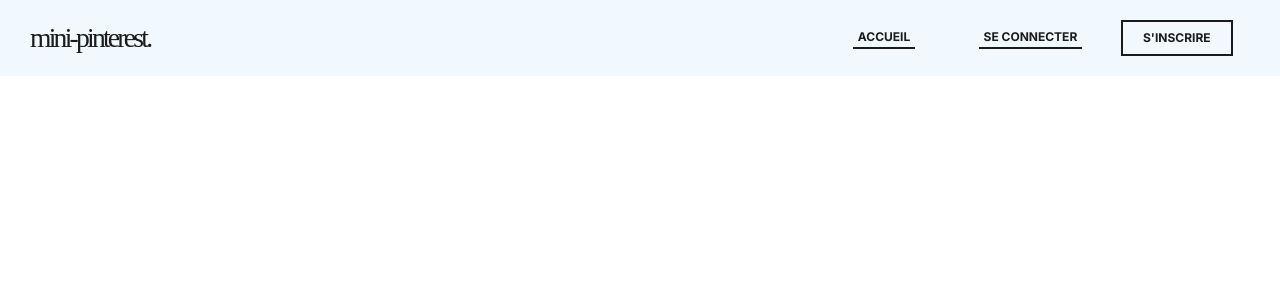
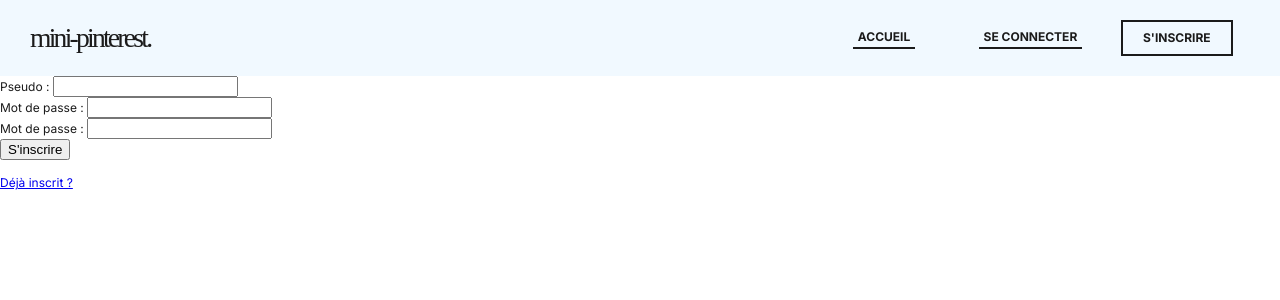
Before and after one commit to Anh-Kiet-VO/BDW1-Projet, a PHP site: page /inscription.php in a window 1280 px wide. Shown: the top 300 px of the page. Run offline with PHP 8.4, Linux system fonts and the light colour scheme; some web fonts are replaced.

Commit message:
ajout inscription

```diff
--- a/inscription.php
+++ b/inscription.php
@@ -2,7 +2,32 @@
 
 <?php
 
-//à compléter
+session_start();
+require_once 'php/bd.php';
+require_once 'php/utilisateur.php';
+
+$stateMsg = "";
+
+if (isset($_POST["valider"])) {
+    $pseudo = $_POST["pseudo"];
+    $hashMdp = md5($_POST["mdp"]);
+    $hashConfirmMdp = md5($_POST["confirmMdp"]);
+
+    $link = getConnection($dbHost, $dbUser, $dbPwd, $dbName);
+
+    $available = checkAvailability($pseudo, $link);
+
+    if ($hashMdp == $hashConfirmMdp) {
+        if ($available) {
+            register($pseudo, $hashMdp, $link);
+            header('Location: index.php?subscribe=yes');
+        } else {
+            $stateMsg = "Le pseudo demand&eacute; est d&eacute;j&agrave; utilis&eacute;";
+        }
+    } else {
+        $stateMsg = "Les mots de passe ne correspondent pas, veuillez r&eacute;essayer";
+    }
+}
 
 ?>
 
@@ -19,6 +44,20 @@
 
   <div class="navigation"><span class="logo">mini-pinterest.</span><a class="boutonNav" href="./index.php">accueil</a> <a class="boutonNav" href="./connexion.php">se connecter</a> <a class="boutonInscrip" href="./inscription.php">s'inscrire</a></div>
 
+  <div class="loginBanner">
+      <div class="errorMsg"><?php echo $stateMsg; ?></div>
+      <form action="inscription.php" method="POST">
+          <div class="formRegister">
+            <div class="loginInfo"><label for="pseudo">Pseudo : </label><input id="pseudo "type="text" name="pseudo"></div>
+            <div class="loginInfo"><label for"mdp">Mot de passe : </label><input type="password" name="mdp"></div>
+            <div class="loginInfo"><label for"mdp">Mot de passe : </label><input type="password" name="confirmMdp"></div>
+            <div><input class="button" type="submit" name="valider" value="S'inscrire"></div>
+          </div>
+      </form>
+      <br />
+      <a href="index.php">Déjà inscrit ?</a>
+  </div>
+
 </body>
 
 </html>
--- a/php/utilisateur.php
+++ b/php/utilisateur.php
@@ -4,7 +4,7 @@
 retourne vrai si le pseudo est disponible (pas d'occurence dans les données existantes), faux sinon*/
 function checkAvailability($pseudo, $link)
 {
-    $query = "SELECT u.pseudo FROM utilisateur u WHERE u.pseudo = '". $pseudo ."';";
+    $query = "SELECT U.pseudo FROM Utilisateur U WHERE U.pseudo = '". $pseudo ."';";
     $result = executeQuery($link, $query);
     return mysqli_num_rows($result) == 0;
 }
@@ -13,10 +13,7 @@ function checkAvailability($pseudo, $link)
 array('red', 'green', 'blue', 'black', 'yellow', 'orange') et enregistre le nouvel utilisateur dans la relation utilisateur via la connexion*/
 function register($pseudo, $hashPwd, $link)
 {
-    $colors = array('#7247c1', '#c6397b', '#379ee2', '#7fcd43', '#ffc62e', '#ec412e');
-    $index = rand(0, 5);
-    $color = $colors[$index];
-    $query = "INSERT INTO utilisateur VALUES ('". $pseudo ."', '". $hashPwd ."', '". $color ."', 'disconnected');";
+    $query = "INSERT INTO Utilisateur VALUES ('". $pseudo ."', '". $hashPwd ."', 'disconnected', 'user');";
     executeUpdate($link, $query);
 }
 
@@ -24,14 +21,14 @@ function register($pseudo, $hashPwd, $link)
 utilisateur via la connexion*/
 function setConnected($pseudo, $link)
 {
-    $query = "UPDATE utilisateur SET etat = 'connected' WHERE pseudo = '" . $pseudo . "';";
+    $query = "UPDATE Utilisateur SET etat = 'connected' WHERE pseudo = '" . $pseudo . "';";
     executeUpdate($link, $query);
 }
 
 /*Cette fonction prend en entrée un pseudo et mot de passe et renvoie vrai si l'utilisateur existe (au moins un tuple dans le résultat), faux sinon*/
 function getUser($pseudo, $hashPwd, $link)
 {
-    $query = "SELECT * FROM utilisateur u WHERE u.pseudo = '" . $pseudo . "' AND u.mdp = '" . $hashPwd . "';";
+    $query = "SELECT * FROM Utilisateur U WHERE U.pseudo = '" . $pseudo . "' AND U.mdp = '" . $hashPwd . "';";
     $result = executeQuery($link, $query);
     return mysqli_num_rows($result) >= 1;
 }
@@ -39,7 +36,7 @@ function getUser($pseudo, $hashPwd, $link)
 /*Cette fonction renvoie un tableau (array) contenant tous les pseudos d'utilisateurs dont l'état est 'connected'*/
 function getConnectedUsers($link)
 {
-    $query = "SELECT u.pseudo FROM utilisateur u WHERE u.etat = 'connected';";
+    $query = "SELECT U.pseudo FROM Utilisateur U WHERE U.etat = 'connected';";
     $usersList = array();
     foreach ($link->query($query) as $row) {
         $usersList[] = $row['pseudo'];
@@ -51,15 +48,6 @@ function getConnectedUsers($link)
 utilisateur via la connexion*/
 function setDisconnected($pseudo, $link)
 {
-    $query = "UPDATE utilisateur SET etat = 'disconnected' WHERE pseudo = '" . $pseudo . "';";
+    $query = "UPDATE Utilisateur SET etat = 'disconnected' WHERE pseudo = '" . $pseudo . "';";
     executeUpdate($link, $query);
 }
-
-/*Cette fonction renvoie la couleur associée à un utilisateur pour son affichage dans le fil de discussion*/
-function getUserColor($pseudo, $link)
-{
-    $query = "SELECT couleur FROM utilisateur WHERE pseudo = \"" . $pseudo . "\";";
-    $result = executeQuery($link, $query);
-    $row = mysqli_fetch_assoc($result);
-    return $row['couleur'];
-}
```
